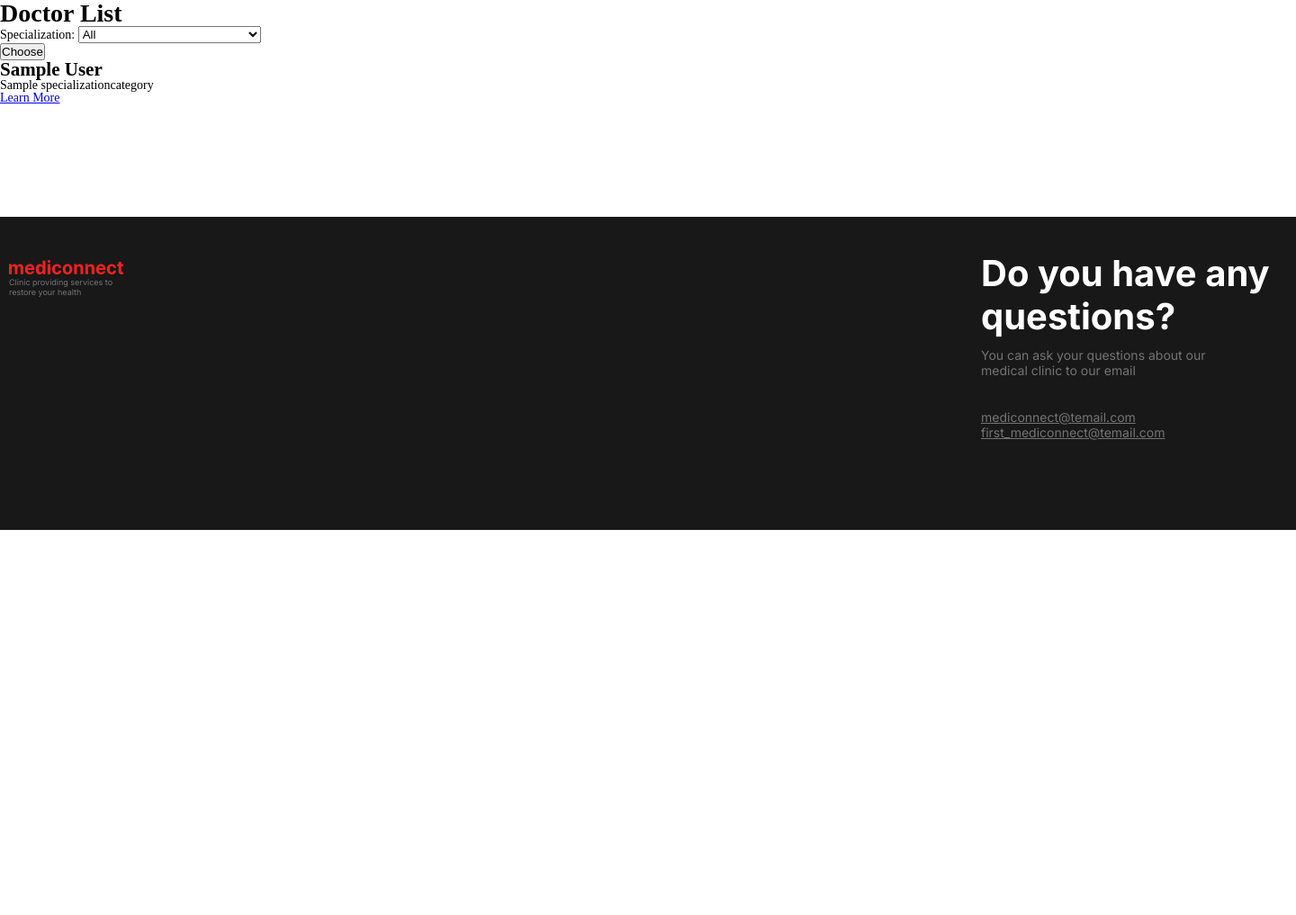
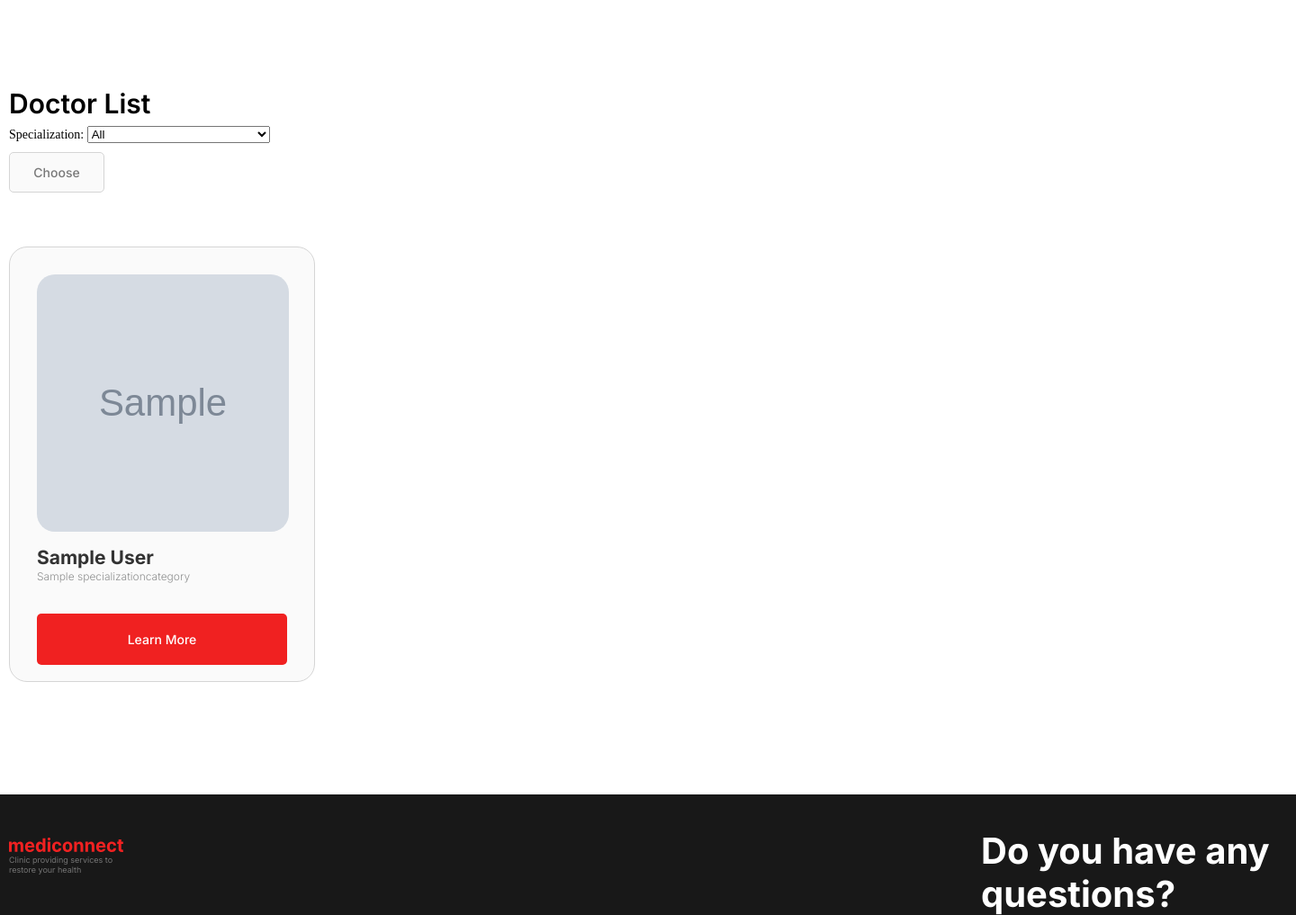
Before and after one commit to yaseliwanoff/mediconnect, a Django app: page /doctor-list/ in a window 1440 px wide. Shown: the part 87-1104 px from the top of the page at 90% size. Before the commit the page ends 676 px from the top, so only its background shows below. Run offline with Django 5.2, Linux system fonts and the light colour scheme; tables that the repository leaves empty hold one stand-in row (values such as "Sample post"); grey boxes marked "Sample" are stand-in pictures.

Commit message:
finish work in the doctor-list.html file

```diff
--- a/main/templates/main/doctor-list.html
+++ b/main/templates/main/doctor-list.html
@@ -4,16 +4,35 @@
 
 
 {% block body %}
+<div class="doctor__list container">
     <h1>Doctor List</h1>
-    <form method="get">
+    <form method="get" class="doctor__form">
         {{ filter_form.as_p }}
+        <div class="doctor__list__button">
             <button type="submit">Choose</button>
+        </div>
     </form>
+    <div class="doctors">
         {% for doctor in doctors %}
-        <div>
+            <div class="doctor__card">
+                <div class="doctor__list__img">
+                    <img src="{{ doctor.photo.url }}" alt="doctor image" class="doctor__photo">
+                </div>
+                <div class="doctors__text">
+                    <div class="doctors__text__name">
                         <h2>{{ doctor.first_name }} {{ doctor.last_name }}</h2>
+                    </div>
+                    <div class="doctors__text__specialization">
                         <p>{{ doctor.specialization }}</p>
+                    </div>
+                </div>
+                <div class="doctor__list__button__doctor">
+                    <button>
                         <a href="{% url 'DocInfo' doctor_id=doctor.id %}">Learn More</a>
+                    </button>
+                </div>
             </div>
         {% endfor %}
+    </div>
+</div>
 {% endblock %}
```
Lines whose indentation alone changed are shown as unchanged.
